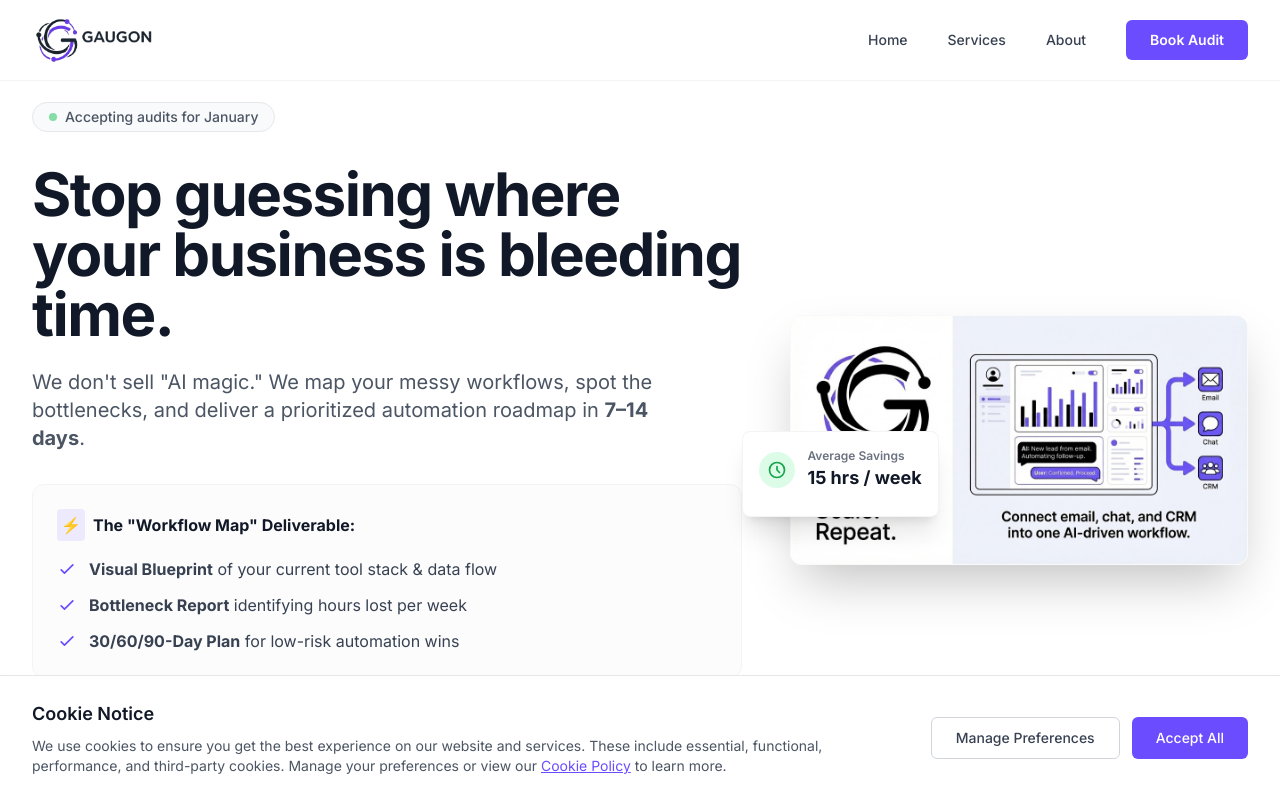
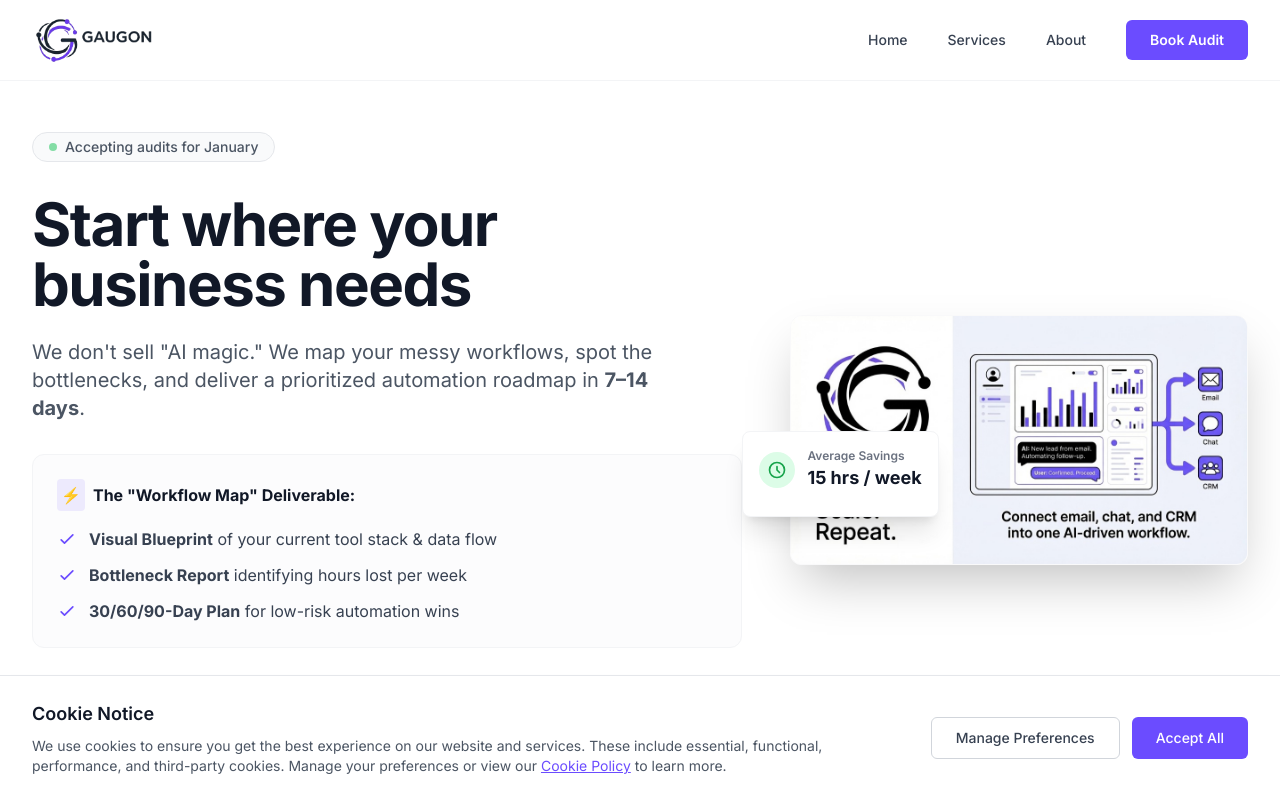
Before and after one commit to ocilab25/gaugon-website, a Next.js app: page / in a window 1280 px wide. Shown: the top 800 px of the page. Built offline with nearby package versions, Linux system fonts and the light colour scheme.

Commit message:
Update hero headline to 'Start where your business needs'

```diff
--- a/components/sections/Hero.tsx
+++ b/components/sections/Hero.tsx
@@ -16,7 +16,7 @@ export default function Hero() {
             </div>
 
             <h1 className="text-4xl sm:text-5xl lg:text-6xl font-bold text-gray-900 mb-6 tracking-tight leading-tight">
-              Stop guessing where your business is bleeding time.
+              Start where your business needs
             </h1>
 
             <p className="text-lg sm:text-xl text-gray-600 mb-8 leading-relaxed max-w-2xl">
```
